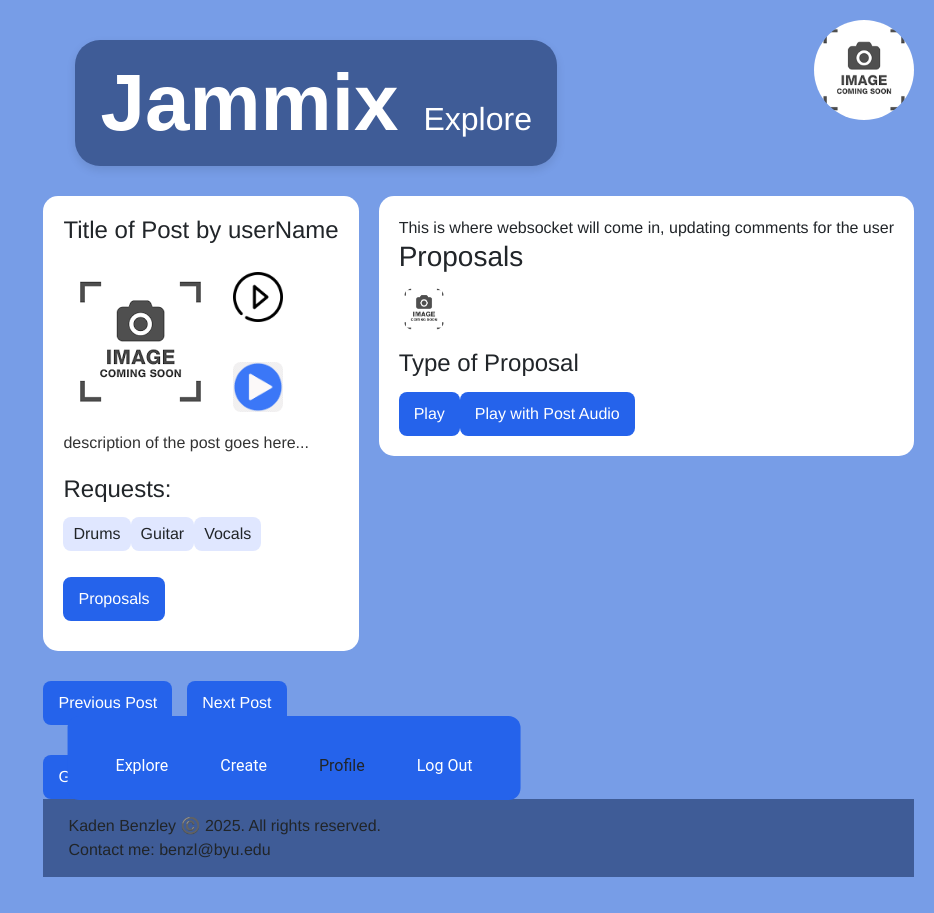
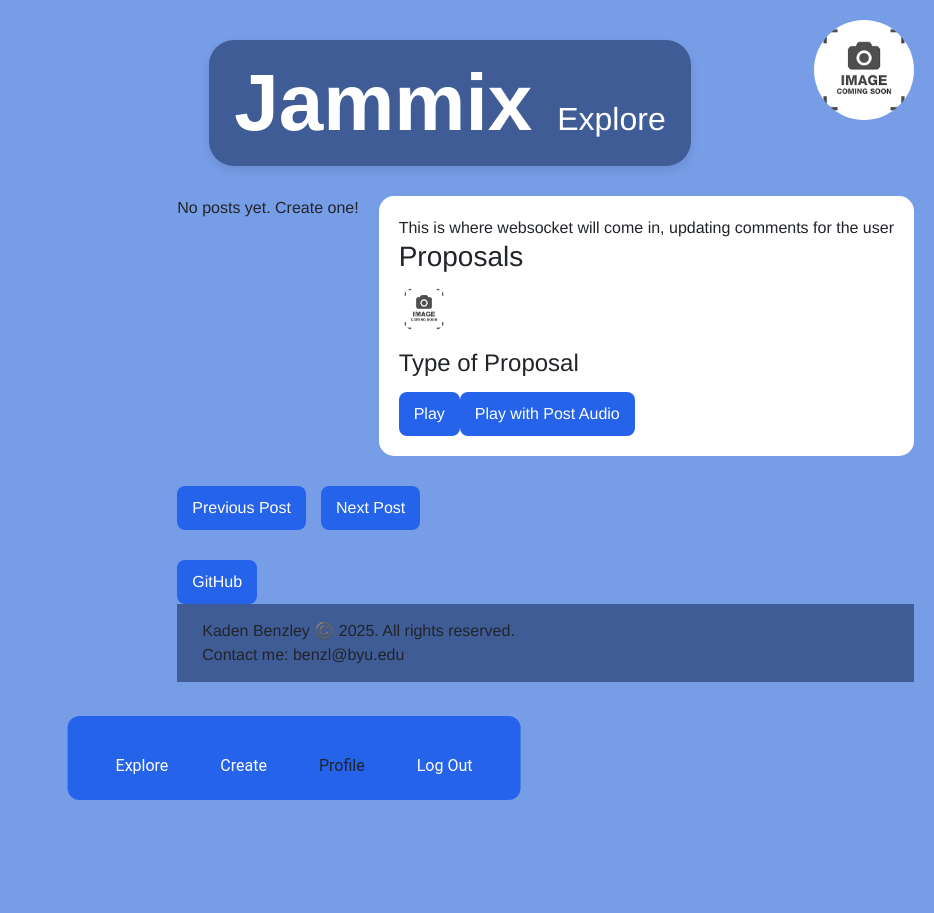
Before and after one commit to Ksbenzley/startup, a React (Vite) app: page /profile in a window 1280 px wide. Shown: the whole page, without its empty margins (346-1280 px from the left). After the commit the page ends 800 px from the top, so only its background shows below. Built offline with nearby package versions, Linux system fonts and the light colour scheme.

Commit message:
editing the profile page so posts appear

```diff
--- a/src/profile/profile.jsx
+++ b/src/profile/profile.jsx
@@ -1,46 +1,61 @@
 import React from 'react';
 import './profileStyle.css';
 
-export function Profile() {
+export function Profile({ posts }) {
   return (
     <main>
+
         <div className="pfp">
             <img src="placeholder.png" alt="user profile pic" />
         </div>
 
       <div className="wrapper">
-          <div className="explorePost">
-              <h3> Title of Post by userName</h3>
+        {posts.length === 0 ? (
+          <p>No posts yet. Create one!</p>
+        ) : (
+          posts.map((post, index) => (
+            <div className="explorePost" key={index}>
+              <h3>{post.title} by {localStorage.getItem('userName')}</h3>
 
               <div className="media-section">
-                  <img src="placeholder.png" alt="User's chosen image to associate with their file"/>
+                {post.imageFile ? (
+                  <img src={URL.createObjectURL(post.imageFile)} alt="User's chosen image" />
+                ) : (
+                  <img src="placeholder.png" alt="placeholder image" />
+                )}
 
+                {post.audioFile && (
                   <div className="play-buttons">
-                      <button class="img-btn">
-                          <img src="play_button2.png" alt="Play Post Audio Only"/>
-                      </button>
-                      <button className="img-btn">
-                          <img src="play_button.png" alt="Play All Audio"/>
-                      </button>
+                    <audio controls src={URL.createObjectURL(post.audioFile)} />
                   </div>
+                )}
               </div>
 
-              <p> description of the post goes here...</p>
+              <p>{post.description}</p>
+
               <h4>Requests:</h4>
+              {post.instruments.length > 0 ? (
                 <ul>
-                  <li>Drums</li>
-                  <li>Guitar</li>
-                  <li>Vocals</li>
+                  {post.instruments.map((instr, idx) => (
+                    <li key={idx}>{instr}</li>
+                  ))}
                 </ul>
+              ) : (
+                <p>None</p>
+              )}
+
               <button type="button">Proposals</button>
             </div>
+          ))
+        )}
 
+        {/* Placeholder for proposals section */}
         <div className="proposalSection">
           <label>This is where websocket will come in, updating comments for the user</label>
-              <h3>  Proposals </h3>
+          <h3>Proposals</h3>
           <div className="comment">
-                  <img src="placeholder.png" alt="commenting user's pfp"/>
-                  <h4> Type of Proposal </h4>
+            <img src="placeholder.png" alt="commenting user's pfp" />
+            <h4>Type of Proposal</h4>
             <div className="proposalBtn">
               <button type="button">Play</button>
               <button type="button">Play with Post Audio</button>
@@ -56,26 +71,3 @@ export function Profile() {
     </main>
   );
 }
-
-
-
-
-      /*<div className="navigationBar">
-          <NavLink className="nav-link" to="/explore">Explore</NavLink>
-
-          <NavLink className="nav-link" to="/create">Create</NavLink>
-
-          <NavLink className="nav-link" to="/profile">Profile</NavLink>
-
-          <NavLink className="nav-link" to="/login">Login</NavLink>
-      </div>
-      <br/><br/>
-
-          <div className="GitHub">
-          <a href="https://github.com/Ksbenzley/startup.git">
-              <button>GitHub</button>
-          </a>
-      </div>
-    </main>
-  );
-}*/
--- a/src/profile/profileStyle.css
+++ b/src/profile/profileStyle.css
@@ -96,16 +96,19 @@ body {
 
 .media-section {
     display: flex;
-    align-items: center;
-    gap: 15px;
+    flex-direction: column;
+    align-items: flex-start;
+    gap: 10px;
 }
 
 .media-section img {
-    max-width: 200px;
+    max-width: 100px;
     border-radius: 12px;
+    align-self: center;
 }
 
 .play-buttons {
+    margin-top: 5px;
     display: flex;
     flex-direction: column;
     gap: 10px;
```
Lines whose indentation alone changed are shown as unchanged.
